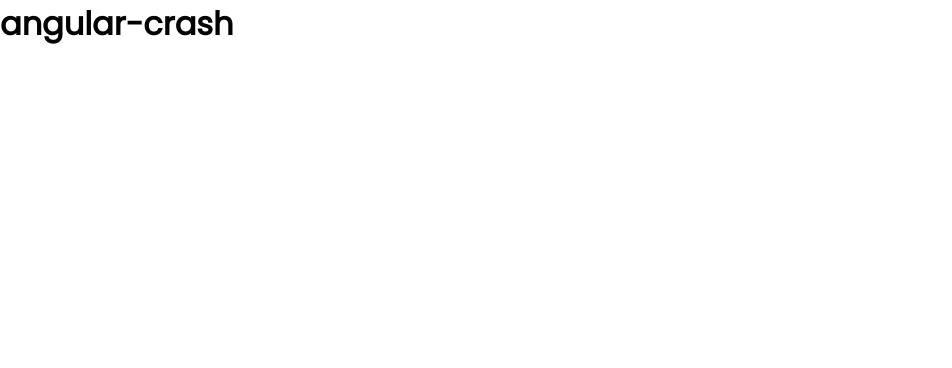
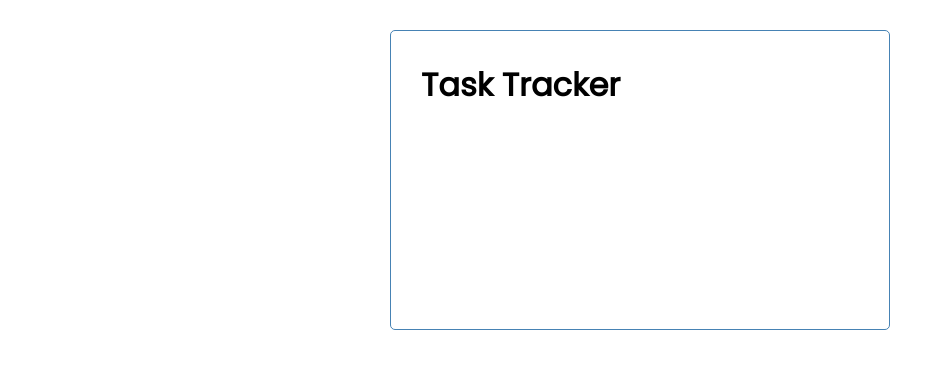
Before and after one commit to JesseVanEvert/Angular_Crash_Course, an Angular app: page / in a window 1280 px wide. Shown: the top 368 px of the page, without its empty margins (0-952 px from the left). Built offline with nearby package versions, Linux system fonts and the light colour scheme.

Commit message:
Added header and button components

```diff
--- a/src/app/app.component.html
+++ b/src/app/app.component.html
@@ -1 +1,3 @@
-<h1>{{ title }}</h1>
+<div class="container">
+  <app-header></app-header>
+</div>
--- a/src/app/app.module.ts
+++ b/src/app/app.module.ts
@@ -2,10 +2,14 @@ import { NgModule } from '@angular/core';
 import { BrowserModule } from '@angular/platform-browser';
 
 import { AppComponent } from './app.component';
+import { HeaderComponent } from './components/header/header.component';
+import { ButtonComponent } from './components/button/button.component';
 
 @NgModule({
   declarations: [
-    AppComponent
+    AppComponent,
+    HeaderComponent,
+    ButtonComponent
   ],
   imports: [
     BrowserModule
--- /dev/null
+++ b/src/app/components/button/button.component.html
@@ -0,0 +1 @@
+<button class="btn">Click</button>
--- /dev/null
+++ b/src/app/components/button/button.component.ts
@@ -0,0 +1,15 @@
+import { Component, OnInit } from '@angular/core';
+
+@Component({
+  selector: 'app-button',
+  templateUrl: './button.component.html',
+  styleUrls: ['./button.component.css']
+})
+export class ButtonComponent implements OnInit {
+
+  constructor() { }
+
+  ngOnInit(): void {
+  }
+
+}
--- /dev/null
+++ b/src/app/components/header/header.component.html
@@ -0,0 +1,3 @@
+<header>
+    <h1>{{ title }}</h1>
+</header>
--- /dev/null
+++ b/src/app/components/header/header.component.ts
@@ -0,0 +1,16 @@
+import { Component, OnInit } from '@angular/core';
+
+@Component({
+  selector: 'app-header',
+  templateUrl: './header.component.html',
+  styleUrls: ['./header.component.css']
+})
+export class HeaderComponent implements OnInit {
+  title: string = 'Task Tracker';
+
+  constructor() { }
+
+  ngOnInit(): void {
+  }
+
+}
```
Also changed, not shown: src/app/components/button/button.component.css (added), src/app/components/header/header.component.css (added), 2 other files (tests, documents, lock files or other folders).
